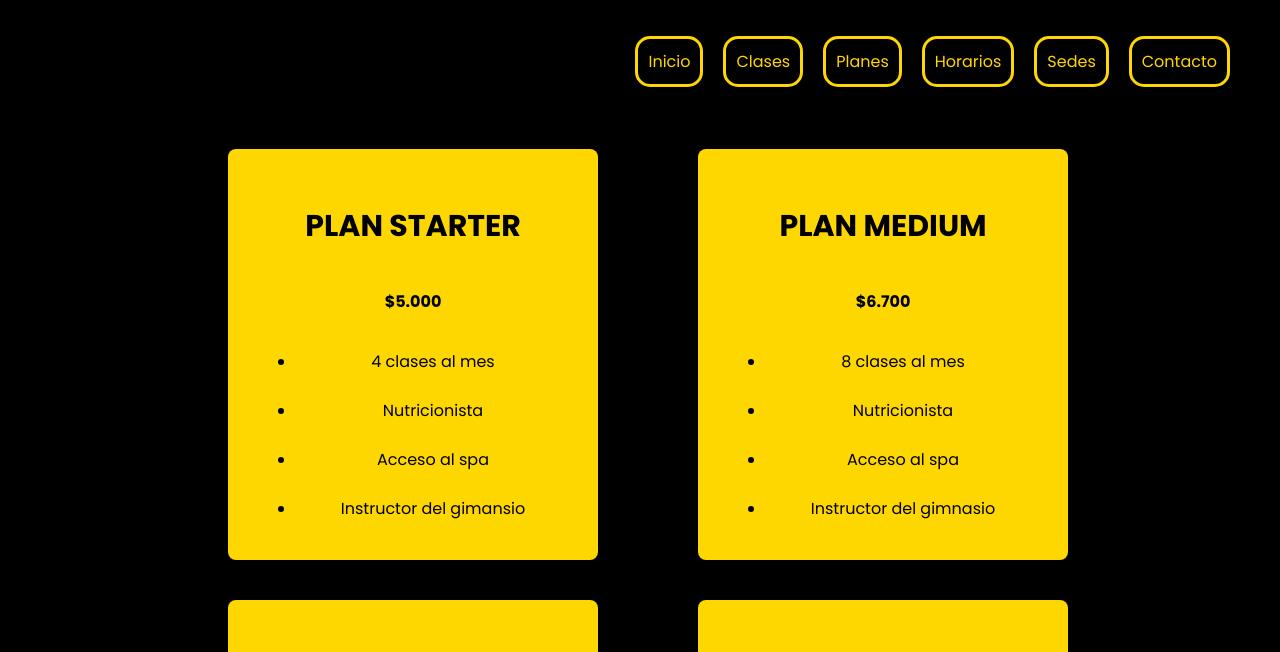
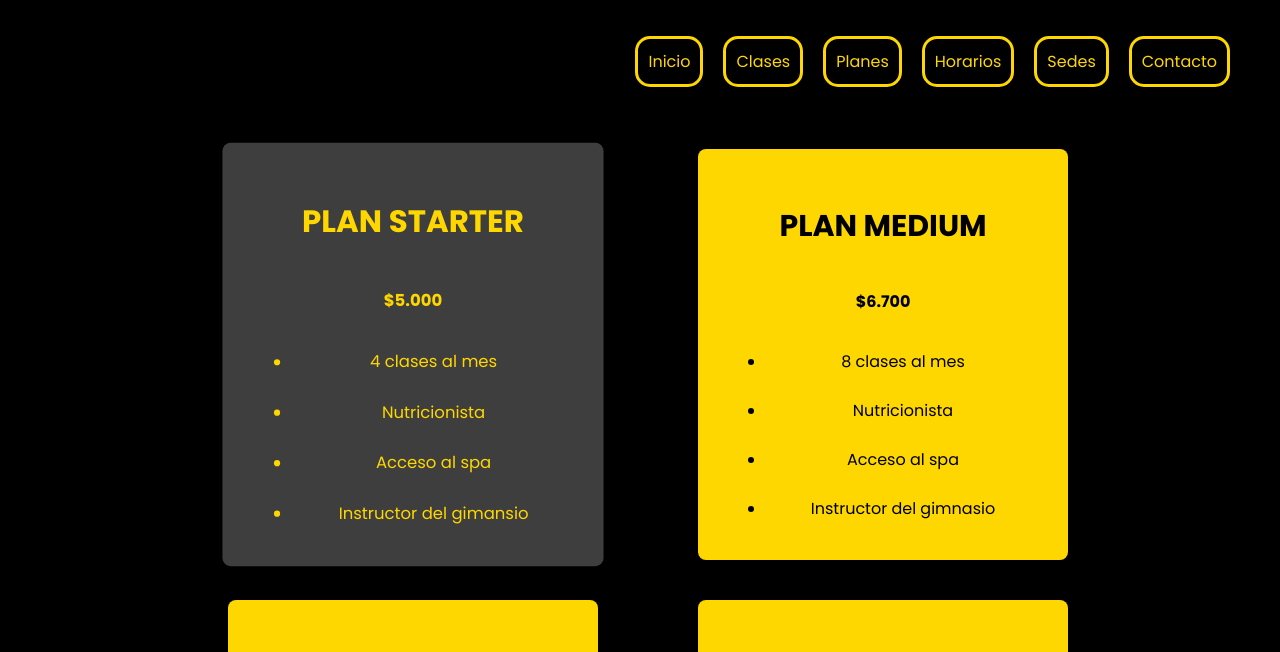
Before and after one commit to Solperezsanchez/EntregaProyectoFinalGrids-Perez-Sanchez-Sol, a plain HTML site: page pages/planes.html in a window 1280 px wide. In both pictures the pointer is over the element 413 px from the left and 453 px from the top of the page. Shown: the part 99-751 px from the top of the page. Drawn offline with Linux system fonts and the light colour scheme.

Commit message:
cmabiamos efesctos

```diff
--- a/css/style.css
+++ b/css/style.css
@@ -417,3 +417,15 @@ form {
   border-radius: 8px;
   text-decoration: none;
 }
+.cardPlanes:hover{
+background-color: rgb(62, 62, 62);
+color: gold;
+cursor: pointer;
+transform: scale(1.03);
+transition: all 1s ease;
+}
+.cardClases:hover{
+  cursor: pointer;
+  transform: scale(1.03);
+  transition: all 1s ease;
+}
```
